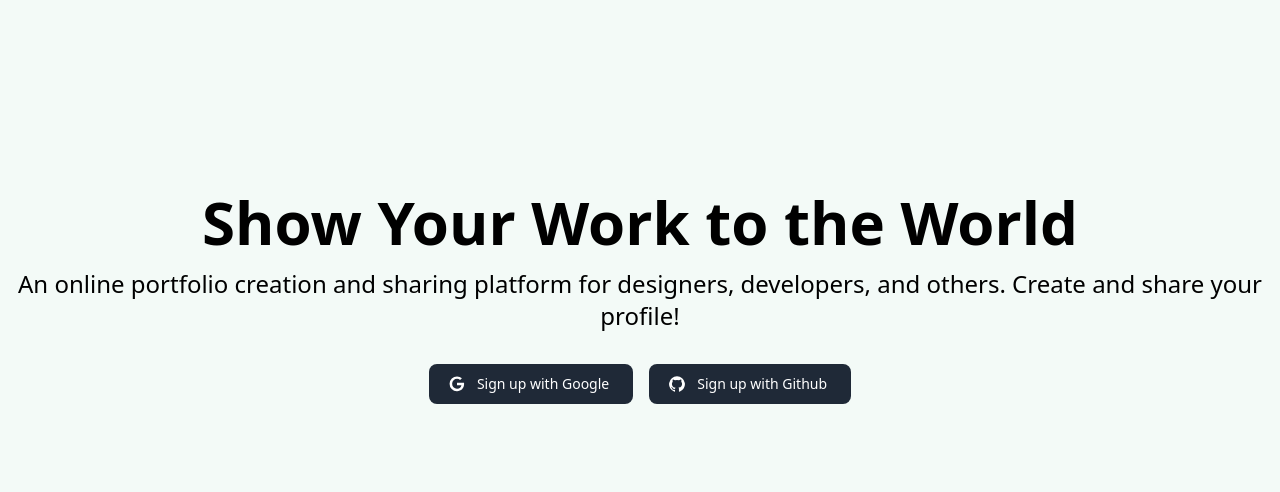
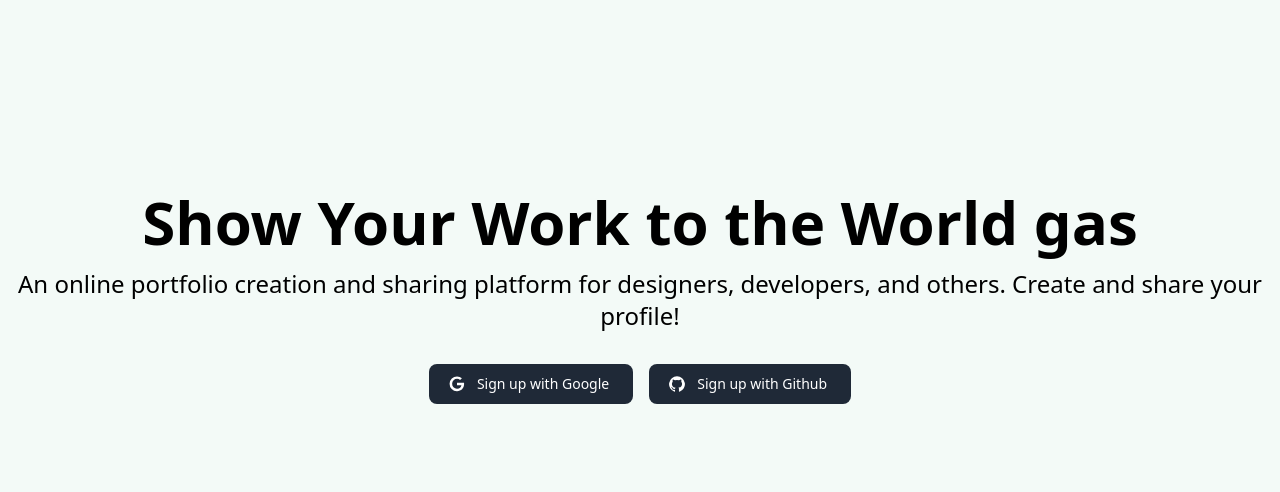
Before and after one commit to mehmonov/Proflio, a Django app: page / in a window 1280 px wide. Shown: the part 142-634 px from the top of the page. Run offline with Django 5.2, Linux system fonts and the light colour scheme; style sheets or scripts are compiled from the project's sources; some libraries are stand-ins or nearby versions.

Commit message:
add branch main test

```diff
--- a/templates/index.html
+++ b/templates/index.html
@@ -3,7 +3,7 @@
 {% block content %}
 
 <section class="flex  flex-col items-center justify-center min-h-screen text-center">
-    <h1 class="text-4xl md:text-6xl font-bold mb-4">Show Your Work to the World </h1>
+    <h1 class="text-4xl md:text-6xl font-bold mb-4">Show Your Work to the World     gas</h1>
     <p class="text-lg md:text-2xl mb-8">An online portfolio creation and sharing platform for designers, developers, and others. Create and share your profile!</p>
     <div class="flex space-x-4 mb-8">
         {% if user.is_authenticated %}
```
